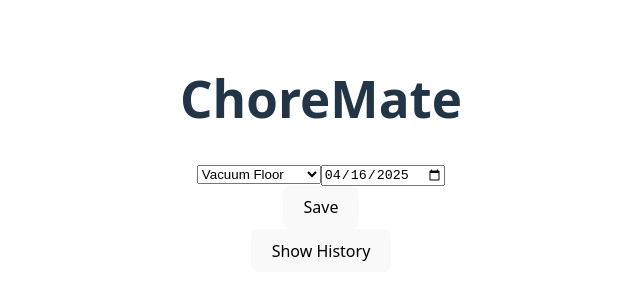
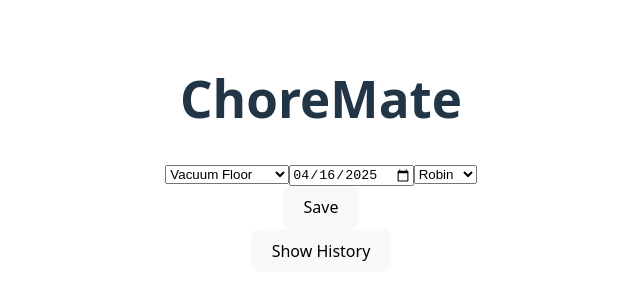
Before and after one commit to yixuanwu4/ChoreMate, a React (Vite) app in the folder frontend/: page / in a window 1280 px wide. Shown: the part 246-546 px from the top of the page, without its empty margins (319-959 px from the left). Built offline with nearby package versions, Linux system fonts and the light colour scheme.

Commit message:
feat: Frontend - add Person component and integrate it into LogForm, LogRow, and LogTable for improved user interaction

```diff
--- a/frontend/src/components/LogForm.jsx
+++ b/frontend/src/components/LogForm.jsx
@@ -1,9 +1,11 @@
 import { useState, useEffect } from "react";
 import HouseworkSelect from "./HouseworkSelect";
 import DateInput from "./DateInput";
+import Person from "./Person";
 
 function LogForm({ onSubmit, defaultHousework = "Vacuum Floor", defaultDate }) {
   const [housework, setHousework] = useState(defaultHousework);
+  const [person, setPerson] = useState("Robin");
   const [date, setDate] = useState(
     defaultDate || new Date().toISOString().split("T")[0]
   );
@@ -26,6 +28,7 @@ function LogForm({ onSubmit, defaultHousework = "Vacuum Floor", defaultDate }) {
           onChange={(e) => setHousework(e.target.value)}
         />
         <DateInput value={date} onChange={(e) => setDate(e.target.value)} />
+        <Person value={person} onChange={(e) => setPerson(e.target.value)} />
       </div>
       <button type="submit">Save</button>
     </form>
--- a/frontend/src/components/LogRow.jsx
+++ b/frontend/src/components/LogRow.jsx
@@ -1,5 +1,6 @@
 import HouseworkSelect from "./HouseworkSelect";
 import DateInput from "./DateInput";
+import Person from "./Person";
 
 function LogRow({
   log,
@@ -12,6 +13,8 @@ function LogRow({
   setHousework,
   date,
   setDate,
+  person,
+  setPerson
 }) {
   return (
     <tr>
@@ -26,11 +29,20 @@ function LogRow({
           <td>
             <DateInput value={date} onChange={(e) => setDate(e.target.value)} />
           </td>
+          <td>
+            <Person
+              value={person}
+              onChange={(e) => setPerson(e.target.value)}
+            />
+          </td>
         </>
       ) : (
         <>
           <td>
             <span>{log.housework}</span>
+          </td>
+          <td>
+            <span>{log.Person}</span>
           </td>
           <td>
             <span>{log.date}</span>
--- a/frontend/src/components/LogTable.jsx
+++ b/frontend/src/components/LogTable.jsx
@@ -4,6 +4,8 @@ function LogTable({
   history,
   showHistory,
   editId,
+  person,
+  setPerson,
   date,
   setDate,
   housework,
@@ -23,6 +25,7 @@ function LogTable({
         <tr>
           <th>Housework</th>
           <th>Date</th>
+          <th>Person</th>
           <th>Action</th>
         </tr>
       </thead>
@@ -34,6 +37,8 @@ function LogTable({
       isEditing={editId === log.id}
       housework={housework}
       setHousework={setHousework}
+      person={person}
+      setPerson={setPerson}
       date={date}
       setDate={setDate}
       onEdit={onEdit}
--- /dev/null
+++ b/frontend/src/components/Person.jsx
@@ -0,0 +1,11 @@
+function Person({ value, onChange }) {
+  return (
+    <select value={value} onChange={onChange}>
+      <option value="Yixuan">Yixuan</option>
+      <option value="Robin">Robin</option>
+      <option value="Both">Both</option>
+    </select>
+  );
+}
+
+export default Person;
```
Also changed, not shown: 1 other file (tests, documents, lock files or other folders).
